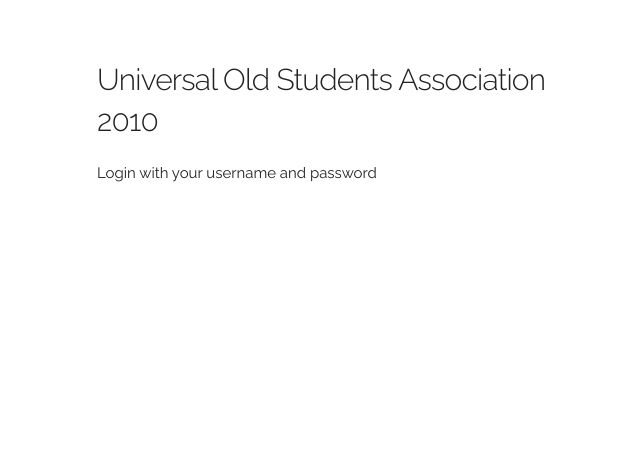
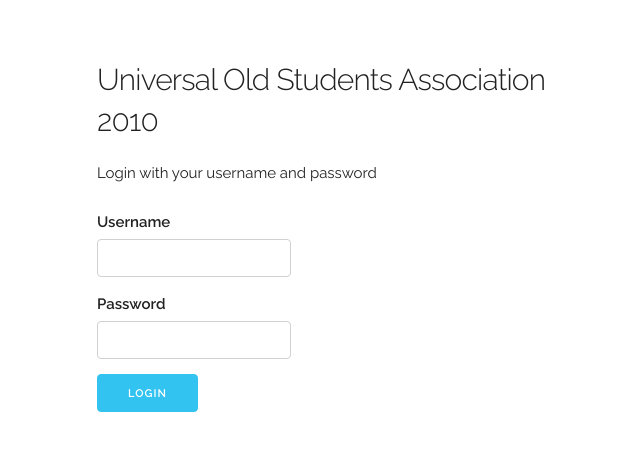
Before and after one commit to blackmann/ousa, a Django app: page /login in a window 1280 px wide. Shown: the top 451 px of the page, without its empty margins (63-703 px from the left). Run offline with Django 3.2, Linux system fonts and the light colour scheme.

Commit message:
Implemented login

```diff
--- a/web/templates/web/login.html
+++ b/web/templates/web/login.html
@@ -1,8 +1,23 @@
 {% extends "web/base.html" %}
 {% block subtitle %}Login{% endblock %}
 
-{% block panel_name %}Login with your username and password{% endblock %}
+{% block panel_name %}
+    {% if error_message %}
+        {{ error_message }}
+
+    {% else %}
+        Login with your username and password
+    {% endif %}
+{% endblock %}
 
 {% block content %}
-
+    <form method="post" action="/login/">
+        <label for="username">Username</label>
+        <input name="username" type="text" id="username">
+        <label for="password">Password</label>
+        <input name="password" type="password" id="password">
+        {% csrf_token %}
+        <br/>
+        <input type="submit" value="Login" class="button button-primary">
+    </form>
 {% endblock %}
--- a/web/views.py
+++ b/web/views.py
@@ -1,12 +1,18 @@
-from django.shortcuts import render
+from django import urls
+from django.contrib.auth import authenticate
+from django.contrib.auth import login as save_login
+from django.contrib.auth.decorators import login_required
+from django.shortcuts import render, redirect
 
 
 def admin(request):
     return render(request, "web/index_admin.html")
 
 
+@login_required(login_url="/login/")
 def member(request):
-    return render(request, "web/index_member.html")
+    context = {}
+    return render(request, "web/index_member.html", context=context)
 
 
 def request_confirmation(request):
@@ -22,4 +28,19 @@ def accounts(request):
 
 
 def login(request):
-    return render(request, "web/login.html")
+    if request.user.is_authenticated:
+        return redirect(urls.reverse(member))
+    context = {}
+    if request.method == "POST":
+        username = request.POST["username"]
+        password = request.POST["password"]
+
+        user = authenticate(request, username=username, password=password)
+        if user is not None:
+            save_login(request, user)
+            return redirect(urls.reverse(member))
+
+        if username or password:
+            context = {"error_message": "Username/password combination is incorrect. Please try again!"}
+
+    return render(request, "web/login.html", context=context)
```
Also changed, not shown: db.sqlite3.
